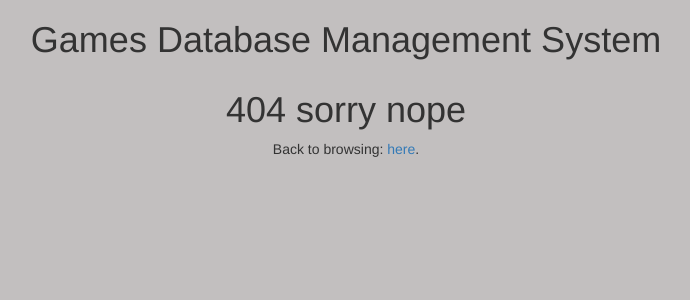
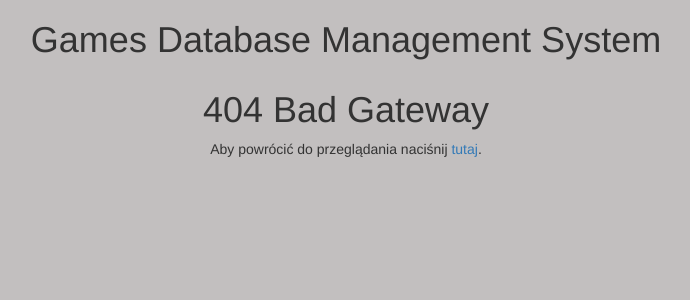
Before and after one commit to szymon112233/GDMS, a Django app: page /browse/1 in a window 1280 px wide. Shown: the top 300 px of the page, without its empty margins (294-984 px from the left). Run offline with Django 3.2, Linux system fonts and the light colour scheme; a user stored in the database is signed in; data comes from the database, SQL or seed files in the repository; some libraries are stand-ins or nearby versions.

Commit message:
Drobne poprawy lingwistyczne

```diff
--- a/mainGDMS/templates/mainGDMS/404.html
+++ b/mainGDMS/templates/mainGDMS/404.html
@@ -13,9 +13,9 @@
 <div>
 	<div class="container">
 		<div class="row">
-    		<div class="col" style="width: 30%; margin: 0 auto; text-align: center;">
-              <h1>404 sorry nope</h1>
-              Back to browsing: <a href = '/browse'>here</a>.
+    		<div class="col" style="width: 50%; margin: 0 auto; text-align: center;">
+              <h1>404 Bad Gateway</h1>
+              Aby powrócić do przeglądania naciśnij <a href = '/browse'>tutaj</a>.
    			</div>
 		</div>
 	</div>
```
Also changed, not shown: mainGDMS/templates/mainGDMS/browse.html (+5 -5 lines).
